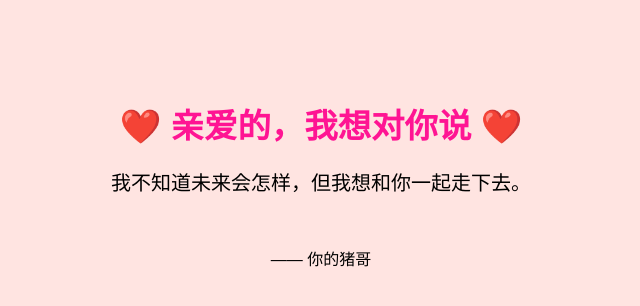
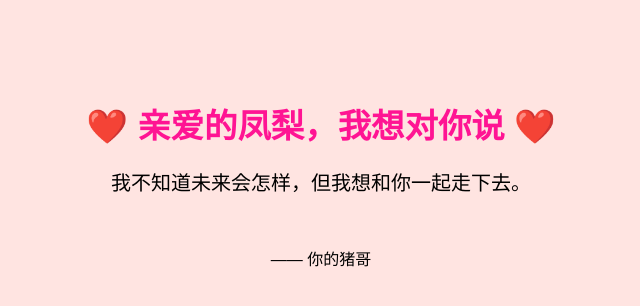
Before and after one commit to peepeew/love-gf-web, a Flask app: page / in a window 1280 px wide. Shown: the top 306 px of the page, without its empty margins (319-959 px from the left). Run offline with Flask 3, Linux system fonts and the light colour scheme.

Commit message:
fix: update html

```diff
--- a/templates/index.html
+++ b/templates/index.html
@@ -21,7 +21,7 @@
     </style>
 </head>
 <body>
-    <h1>❤️ 亲爱的，我想对你说 ❤️</h1>
+    <h1>❤️ 亲爱的凤梨，我想对你说 ❤️</h1>
     <p style="font-size: 20px;">我不知道未来会怎样，但我想和你一起走下去。</p>
     <p style="margin-top: 50px;">—— 你的猪哥</p>
 </body>
```
